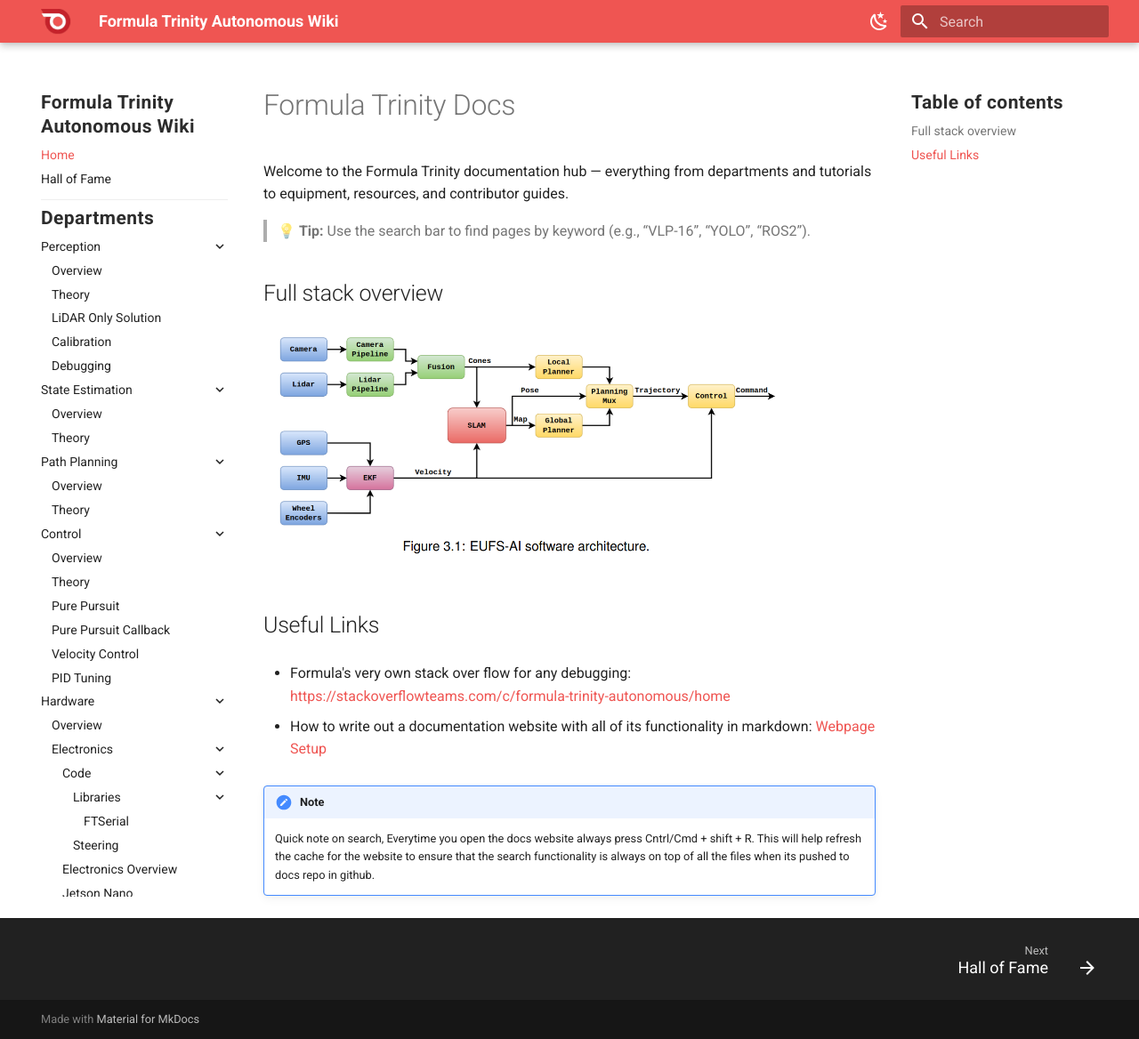
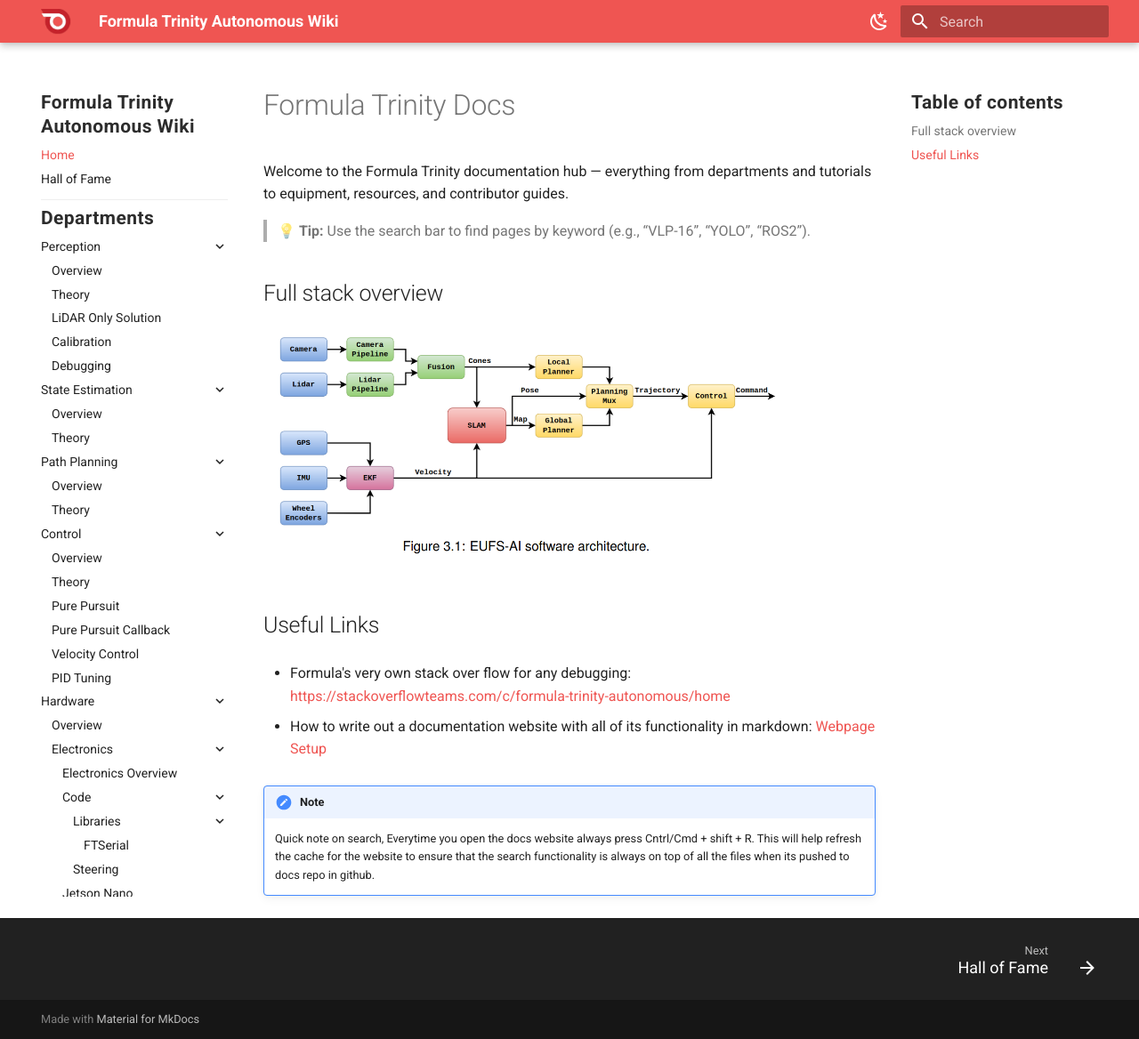
Before and after one commit to FT-Autonomous/ft_docs_2.0, an MkDocs documentation site: the page built from docs/index.md, in a window 1280 px wide and 1168 px high. Shown: the whole window at 89% size. Built offline with MkDocs 1.6.1 and Material for MkDocs 9.7.7, drawn with Linux system fonts in a browser that asks for light colours; part of the change alters nothing that is shown.

```diff
--- a/mkdocs.yml
+++ b/mkdocs.yml
@@ -97,11 +97,11 @@ nav: # This is the structure of the sidebar
       - Hardware:
             - Overview: departments/hardware/overview.md
             - Electronics:
+                  - Electronics Overview: departments/hardware/electronics/electronics_overview.md
                   - Code:
                         - Libraries:
                               - FTSerial: departments/hardware/electronics/code/libraries/ftserial.md
                         - Steering: departments/hardware/electronics/code/steering.md
-                  - Electronics Overview: departments/hardware/electronics/electronics_overview.md
                   - Jetson Nano: departments/hardware/electronics/jetson_nano.md
                   - Microcontrollers: departments/hardware/electronics/microcontrollers.md
             - Mechanical:
```
